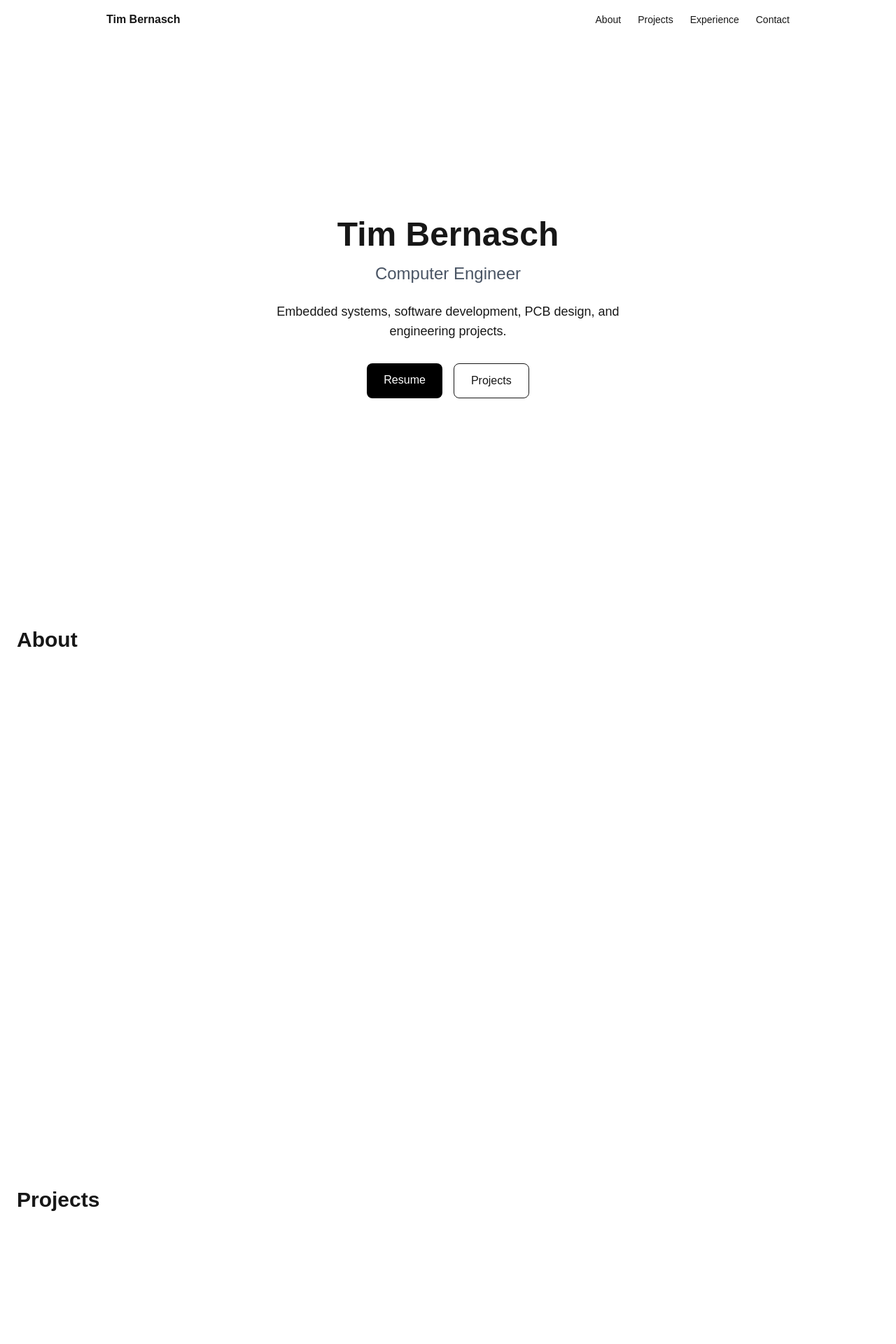
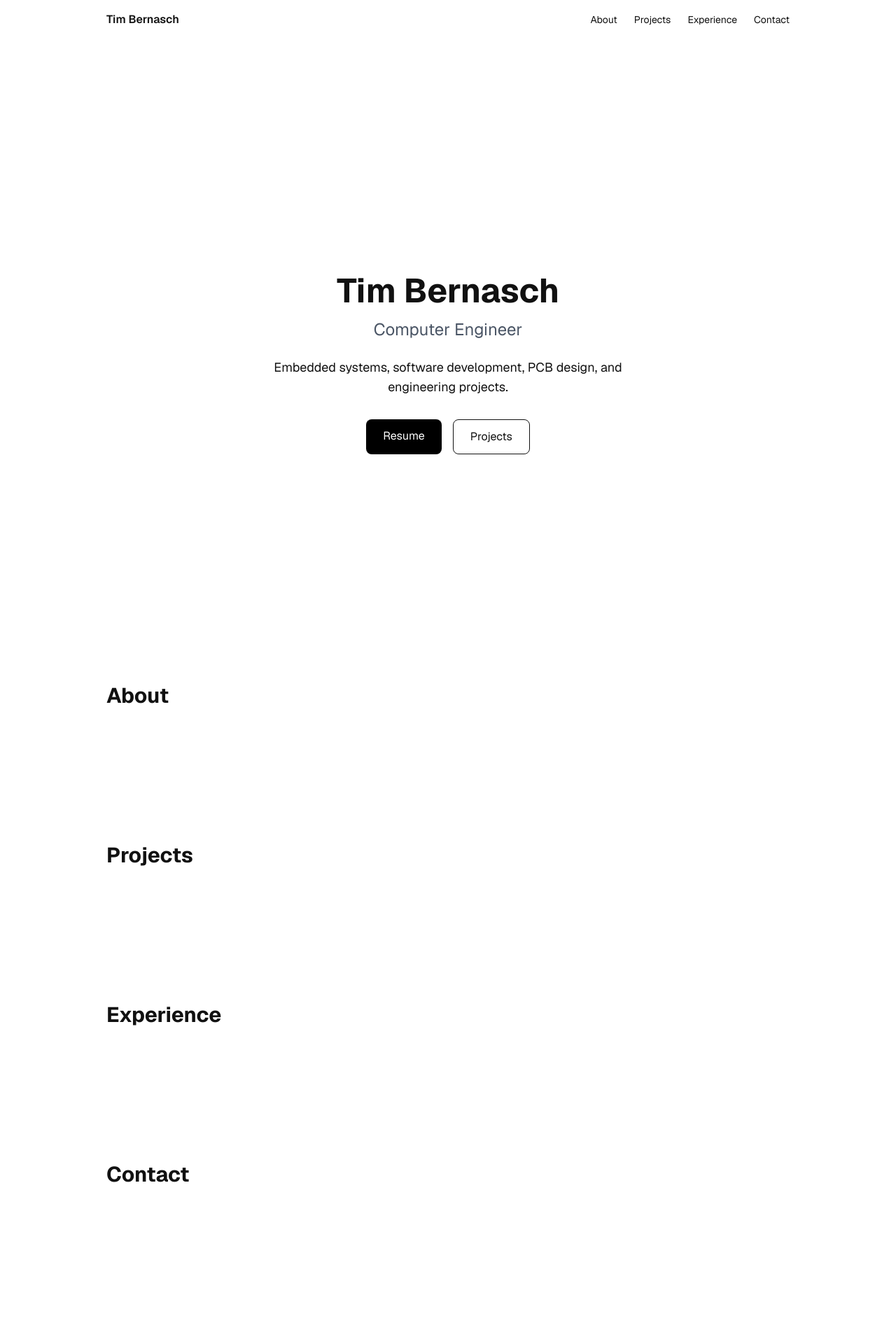
Before and after one commit to timmeh87/personalpage, a Next.js app: page / in a window 1280 px wide. Shown: the top 1920 px of the page at 70% size. After the commit the page ends 1792 px from the top, so only its background shows below. Built offline with nearby package versions, Linux system fonts and the light colour scheme.

Commit message:
Add shared layout components

```diff
--- a/app/globals.css
+++ b/app/globals.css
@@ -24,7 +24,6 @@ html {
 }
 
 body {
-  background: var(--background);
-  color: var(--foreground);
-  font-family: Arial, Helvetica, sans-serif;
+  background: white;
+  color: #111;
 }
--- a/app/page.tsx
+++ b/app/page.tsx
@@ -1,5 +1,6 @@
 import Hero from "@/components/Hero";
 import Navbar from "@/components/Navbar";
+import Section from "@/components/Section";
 
 export default function Home() {
   return (
@@ -8,42 +9,29 @@ export default function Home() {
 
       <Hero />
 
-      <section
-        id="about"
-        className="min-h-screen px-6 py-24"
-      >
+      <Section id="about">
         <h2 className="text-3xl font-bold">
           About
         </h2>
-      </section>
+      </Section>
 
-      <section
-        id="projects"
-        className="min-h-screen px-6 py-24"
-      >
+      <Section id="projects">
         <h2 className="text-3xl font-bold">
           Projects
         </h2>
-      </section>
+      </Section>
 
-      <section
-        id="experience"
-        className="min-h-screen px-6 py-24"
-      >
-        <h2 className="text-3xl font-bold"
-        >
+      <Section id="experience">
+        <h2 className="text-3xl font-bold">
           Experience
         </h2>
-      </section>
+      </Section>
 
-      <section
-        id="contact"
-        className="min-h-screen px-6 py-24"
-      >
+      <Section id="contact">
         <h2 className="text-3xl font-bold">
           Contact
         </h2>
-      </section>
+      </Section>
     </main>
   );
 }
--- /dev/null
+++ b/components/Container.tsx
@@ -0,0 +1,17 @@
+interface ContainerProps {
+  children: React.ReactNode;
+  className?: string;
+}
+
+export default function Container({
+  children,
+  className = "",
+}: ContainerProps) {
+  return (
+    <div
+      className={`mx-auto max-w-5xl px-6 ${className}`}
+    >
+      {children}
+    </div>
+  );
+}
--- a/components/Hero.tsx
+++ b/components/Hero.tsx
@@ -1,5 +1,10 @@
+import Container from "./Container";
+
 export default function Hero() {
   return (
+     <section className="min-h-screen flex items-center pt-20">
+      <Container>
+        <div className="text-center">
           <section className="min-h-screen flex flex-col items-center justify-center px-6 pt-20">
             <h1 className="text-5xl font-bold">
               Tim Bernasch
@@ -30,5 +35,8 @@ export default function Hero() {
               </a>
             </div>
           </section>
+        </div>
+      </Container>
+    </section>
   );
 }
--- /dev/null
+++ b/components/Section.tsx
@@ -0,0 +1,22 @@
+interface SectionProps {
+  id?: string;
+  children: React.ReactNode;
+  className?: string;
+}
+
+export default function Section({
+  id,
+  children,
+  className = "",
+}: SectionProps) {
+  return (
+    <section
+      id={id}
+      className={`py-24 ${className}`}
+    >
+      <div className="mx-auto max-w-5xl px-6">
+        {children}
+      </div>
+    </section>
+  );
+}
```
Lines whose indentation alone changed are shown as unchanged.
